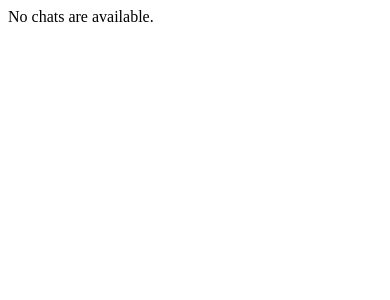
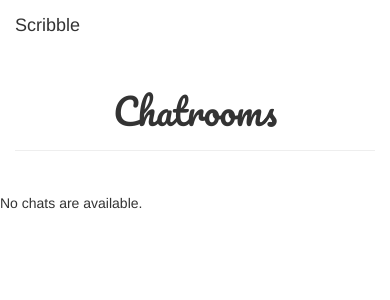
Before and after one commit to arifsundrani/geolocationChat, a Django app: page /chats/ in a window 390 px wide. Shown: the top 300 px of the page. Run offline with Django 3.2, Linux system fonts and the light colour scheme; data that the repository does not hold is empty; some libraries are stand-ins or nearby versions.

Commit message:
/chats/ page updated with proper ui/ux
the list of chats should still be cleaned up to better present the
information

```diff
--- a/scribble/scribble/templates/chats/index.html
+++ b/scribble/scribble/templates/chats/index.html
@@ -1,3 +1,43 @@
+{% load staticfiles %}
+<html>
+<head>
+        <title>Scribble Chatrooms</title>
+        <meta charset="utf-8">
+        <meta http-equiv="X-UA-Compatible" content="IE=edge">
+        <meta name="viewport" content="width=device-width, initial-scale=1.0">
+        <link rel="stylesheet" href="https://maxcdn.bootstrapcdn.com/bootstrap/3.3.1/css/bootstrap.min.css">
+
+        <link rel="stylesheet" href="{% static "feed.css" %}"></link>
+        <link href='http://fonts.googleapis.com/css?family=Pacifico' rel='stylesheet' type='text/css'/>
+</head>
+<body>
+<!--HEADER-->
+
+         <nav class="navbar navbar-scribble navbar-fixed-top">
+                <div id="navtop" class="container-fluid" >
+                        <div class="navbar-header" >
+                                <span class="navbar-brand logo" >Scribble</span>
+                        </div>
+                </div>
+    </nav>
+<!--END HEADER-->
+    <div class="content container" style="margin-top:50px" >
+                <div class="row">
+                        <div class="col-md-2"></div>
+                        <div class="col-md-8"style="text-align:center">
+                                <div class="page-header">
+                                        <h1 style="font-family:'Pacifico',cursive;">Chatrooms</h1>
+                                </div>
+                        </div>
+
+                        <div class="col-md-2"></div>
+                </div>
+
+                </div>
+<div class="row">
+                        <div class="col-md-2"></div>
+                        <div class="col-md-8">
+                                            <br>
 {% if chat_list %}
 <ul>
 <ul>{% for chat in chat_list %}</ul>
@@ -16,3 +56,5 @@
 No chats are available.
 
 {% endif %}
+</body>
+</html>
```
